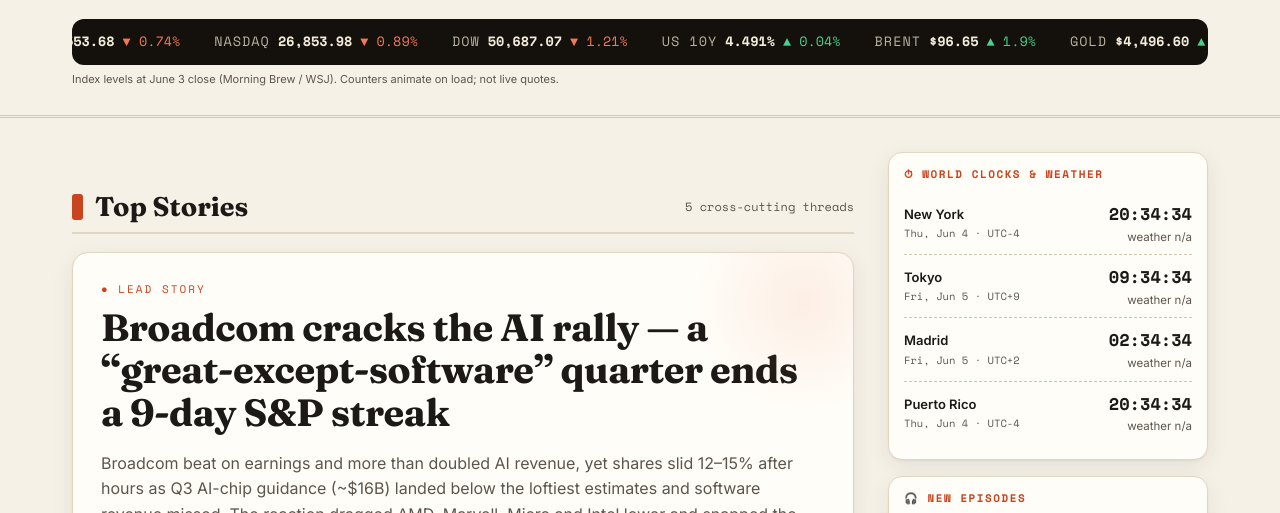
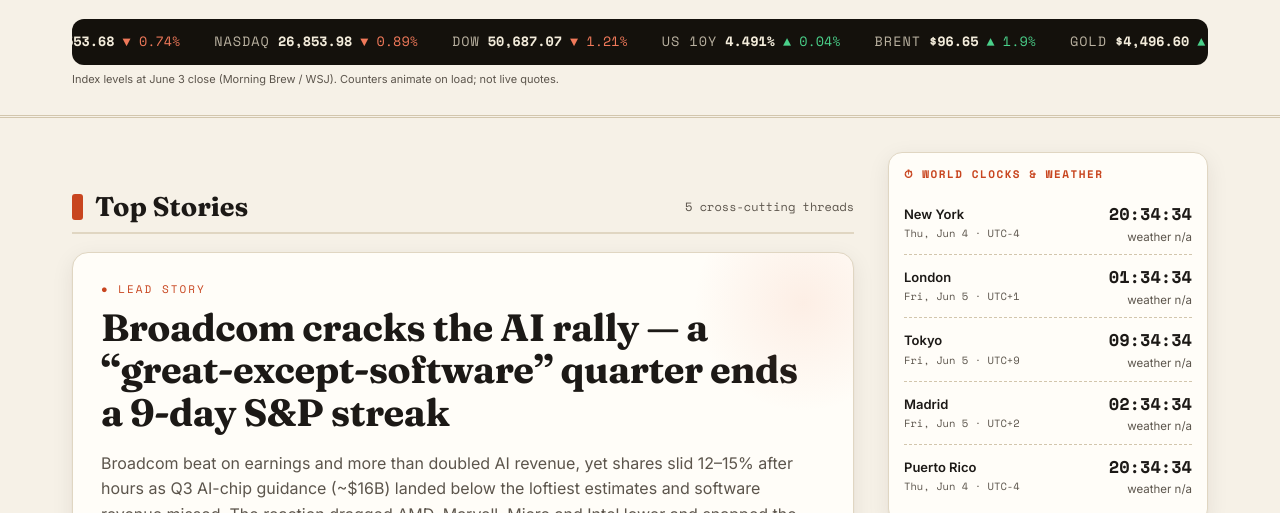
Before and after one commit to richwayonlyway/the-debrief, a plain HTML site: page index.html in a window 1280 px wide. Shown: the part 281-794 px from the top of the page. Drawn offline with nearby package versions, Linux system fonts and the light colour scheme; no server answers; a script that the page names is missing.

Commit message:
Add London to world clocks

```diff
--- a/index.html
+++ b/index.html
@@ -506,9 +506,10 @@ footer .mono{font-size:11px}
     <h4>⏱ World Clocks &amp; Weather</h4>
     <div id="clocks">
       <div class="clock" data-tz="America/New_York" data-i="0"><div><div class="city">New York</div><div class="meta tzoff">—</div></div><div><div class="time">—</div><div class="wx">…</div></div></div>
-      <div class="clock" data-tz="Asia/Tokyo" data-i="1"><div><div class="city">Tokyo</div><div class="meta tzoff">—</div></div><div><div class="time">—</div><div class="wx">…</div></div></div>
-      <div class="clock" data-tz="Europe/Madrid" data-i="2"><div><div class="city">Madrid</div><div class="meta tzoff">—</div></div><div><div class="time">—</div><div class="wx">…</div></div></div>
-      <div class="clock" data-tz="America/Puerto_Rico" data-i="3"><div><div class="city">Puerto Rico</div><div class="meta tzoff">—</div></div><div><div class="time">—</div><div class="wx">…</div></div></div>
+      <div class="clock" data-tz="Europe/London" data-i="1"><div><div class="city">London</div><div class="meta tzoff">—</div></div><div><div class="time">—</div><div class="wx">…</div></div></div>
+      <div class="clock" data-tz="Asia/Tokyo" data-i="2"><div><div class="city">Tokyo</div><div class="meta tzoff">—</div></div><div><div class="time">—</div><div class="wx">…</div></div></div>
+      <div class="clock" data-tz="Europe/Madrid" data-i="3"><div><div class="city">Madrid</div><div class="meta tzoff">—</div></div><div><div class="time">—</div><div class="wx">…</div></div></div>
+      <div class="clock" data-tz="America/Puerto_Rico" data-i="4"><div><div class="city">Puerto Rico</div><div class="meta tzoff">—</div></div><div><div class="time">—</div><div class="wx">…</div></div></div>
     </div>
   </div>
   <div class="swid">
@@ -579,7 +580,7 @@ function wcode(c,day){
   return m[c]||['🌡','—'];
 }
 (function(){
-  var url='https://api.open-meteo.com/v1/forecast?latitude=40.71,35.68,40.42,18.47&longitude=-74.01,139.65,-3.70,-66.11&current=temperature_2m,weather_code,is_day&temperature_unit=fahrenheit';
+  var url='https://api.open-meteo.com/v1/forecast?latitude=40.71,51.51,35.68,40.42,18.47&longitude=-74.01,-0.13,139.65,-3.70,-66.11&current=temperature_2m,weather_code,is_day&temperature_unit=fahrenheit';
   fetch(url).then(function(r){return r.json();}).then(function(arr){
     var list=Array.isArray(arr)?arr:[arr];
     document.querySelectorAll('#clocks .clock').forEach(function(c){
```
